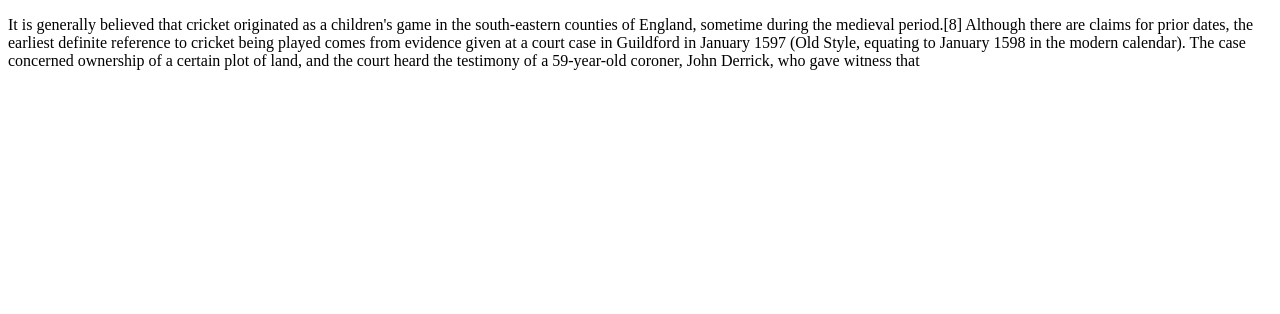
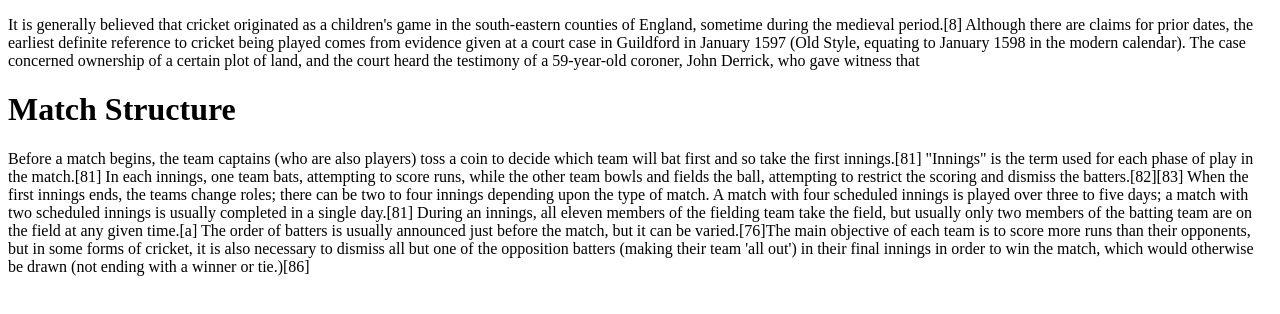
Before and after one commit to Tharikmohd/saveethaups, a plain HTML site: page index.html in a window 1280 px wide. Drawn offline with Linux system fonts and the light colour scheme.

Commit message:
updatedd

```diff
--- a/index.html
+++ b/index.html
@@ -12,5 +12,22 @@
         given at a court case in Guildford in January 1597 (Old Style, equating to January 1598 in
         the modern calendar). The case concerned ownership of a certain plot of land, and the court
         heard the testimony of a 59-year-old coroner, John Derrick, who gave witness that</p>
+
+        <h1>Match Structure</h1>
+        <p>Before a match begins, the team captains (who are also players) toss a coin to decide
+            which team will bat first and so take the first innings.[81] "Innings" is the term used
+            for each phase of play in the match.[81] In each innings, one team bats, attempting to
+            score runs, while the other team bowls and fields the ball, attempting to restrict the
+            scoring and dismiss the batters.[82][83] When the first innings ends, the teams change
+            roles; there can be two to four innings depending upon the type of match. A match with
+            four scheduled innings is played over three to five days; a match with two scheduled
+            innings is usually completed in a single day.[81] During an innings, all eleven members
+            of the fielding team take the field, but usually only two members of the batting team
+            are on the field at any given time.[a] The order of batters is usually announced just
+            before the match, but it can be varied.[76]The main objective of each team is to score
+            more runs than their opponents, but in some forms of cricket, it is also necessary to
+            dismiss all but one of the opposition batters (making their team 'all out') in their
+            final innings in order to win the match, which would otherwise be drawn (not ending
+            with a winner or tie.)[86]</p>
 </body>
 </html>
```
